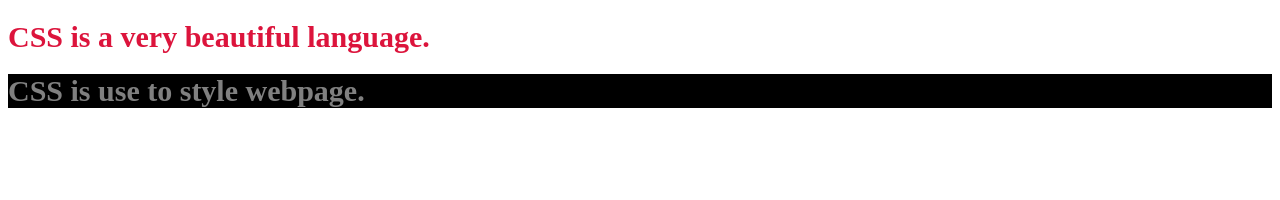
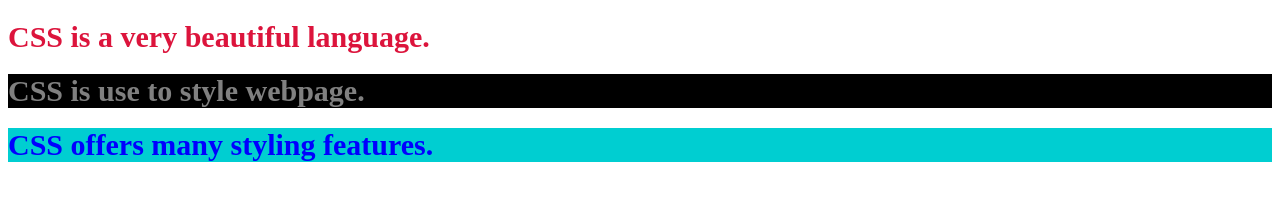
Before and after one commit to priyankashinde01/css-assignment, a plain HTML site: page index.html in a window 1280 px wide. Drawn offline with Linux system fonts and the light colour scheme.

Commit message:
External CSS Added

```diff
--- a/index.html
+++ b/index.html
@@ -9,9 +9,11 @@
             font-size: 30px;
         }
     </style>
+    <link rel="stylesheet" href="./style.css"/>
 </head>
 <body>
     <h1 style="color: crimson; font-size: 30px;">CSS is a very beautiful language.</h1>
     <h1 class="documentcss">CSS is use to style webpage.</h1>
+    <h1 class="externalcss">CSS offers many styling features.</h1>
 </body>
 </html>
--- /dev/null
+++ b/style.css
@@ -0,0 +1,5 @@
+.externalcss{
+    color: blue;
+    background-color: darkturquoise;
+    font-size: 30px;
+}
```
